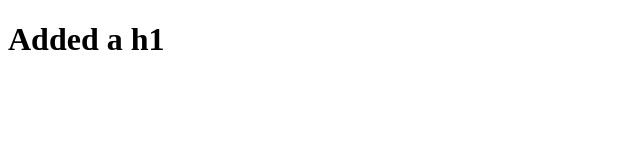
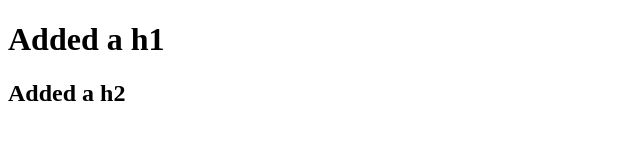
Before and after one commit to MorganeJumel/helloWorld, a plain HTML site: page index.html in a window 1280 px wide. Shown: the whole page, without its empty margins (0-640 px from the left). Drawn offline with Linux system fonts and the light colour scheme.

Commit message:
h2 added

```diff
--- a/index.html
+++ b/index.html
@@ -7,6 +7,7 @@
 </head>
 <body>
     <h1>Added a h1</h1>
+    <h2>Added a h2</h2>
 
 </body>
 </html>
```
